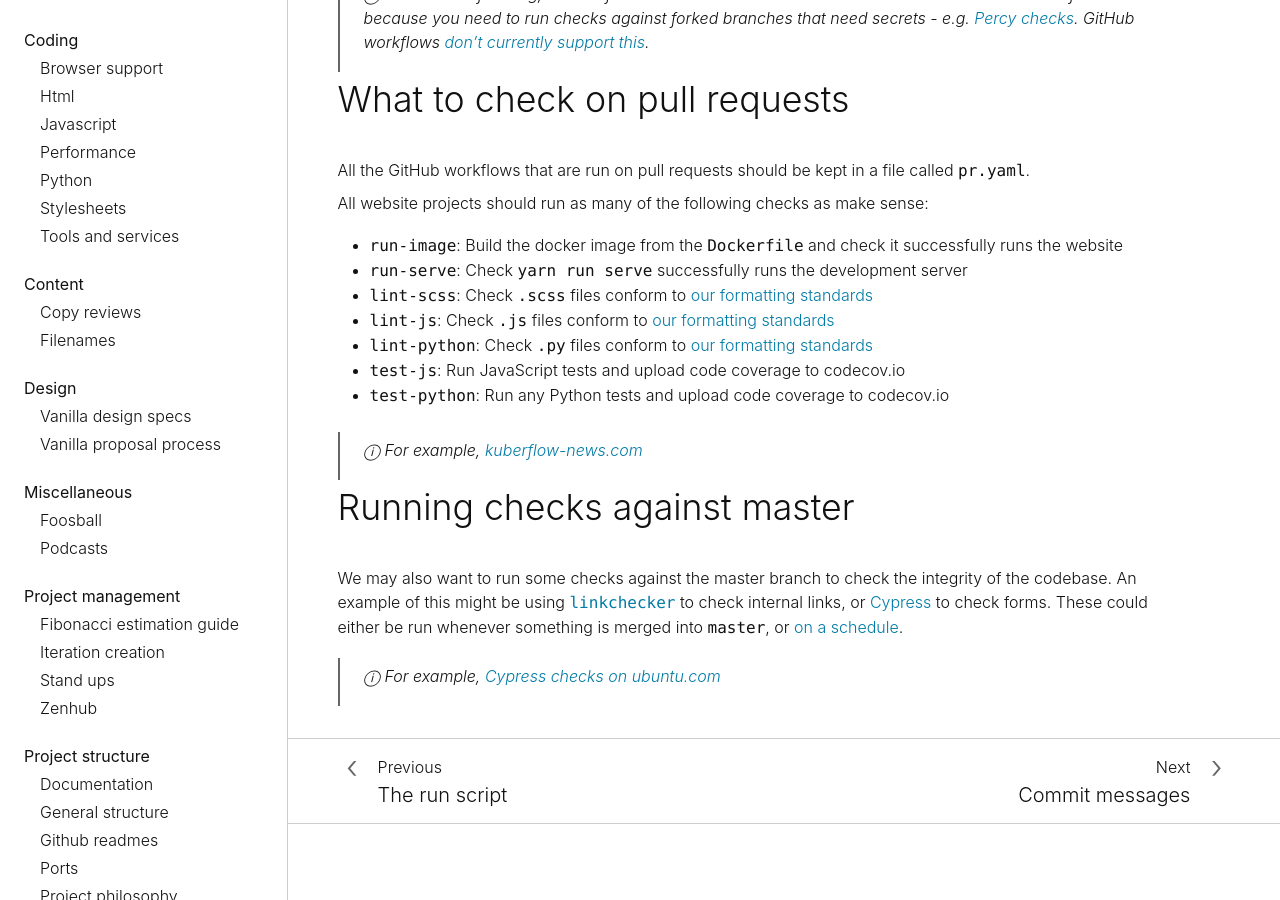
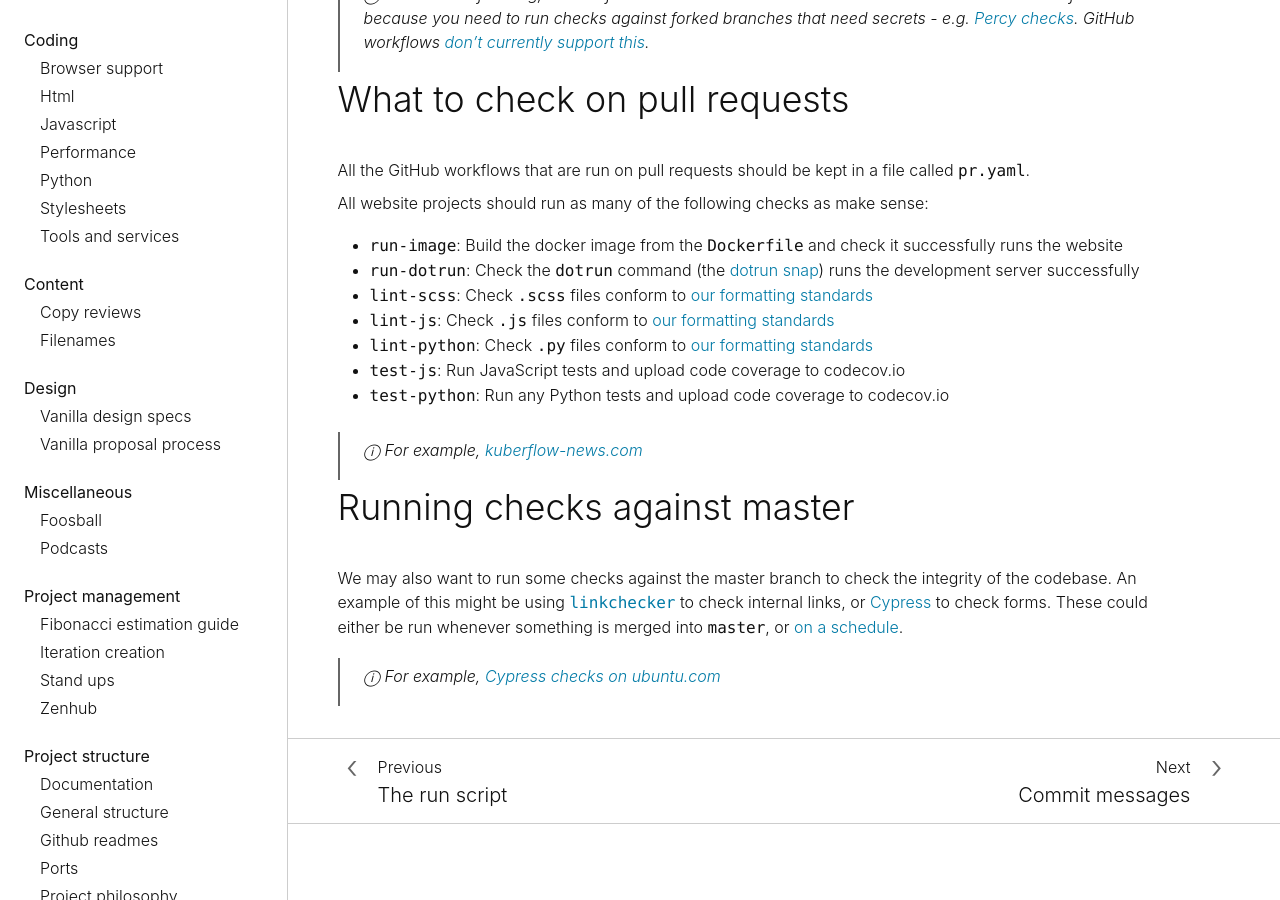
Before and after one commit to canonical-web-and-design/practices, a Jekyll site: the page built from workflow/automated-checks.md, in a window 1280 px wide and 900 px high, scrolled down 664 px. Built offline with Jekyll 4.4.1, drawn with Linux system fonts in a browser that asks for light colours; some web fonts are replaced.

Commit message:
Change `run-serve` to `run-dotrun`

```diff
--- a/workflow/automated-checks.md
+++ b/workflow/automated-checks.md
@@ -18,7 +18,7 @@
 All website projects should run as many of the following checks as make sense:
 
 - `run-image`: Build the docker image from the `Dockerfile` and check it successfully runs the website
-- `run-serve`: Check `yarn run serve` successfully runs the development server
+- `run-dotrun`: Check the `dotrun` command (the [dotrun snap](https://snapcraft.io/dotrun)) runs the development server successfully
 - `lint-scss`: Check `.scss` files conform to [our formatting standards](https://canonical-web-and-design.github.io/practices/coding/stylesheets)
 - `lint-js`: Check `.js` files conform to [our formatting standards](https://canonical-web-and-design.github.io/practices/coding/javascript)
 - `lint-python`: Check `.py` files conform to [our formatting standards](https://canonical-web-and-design.github.io/practices/coding/python.html)
```
